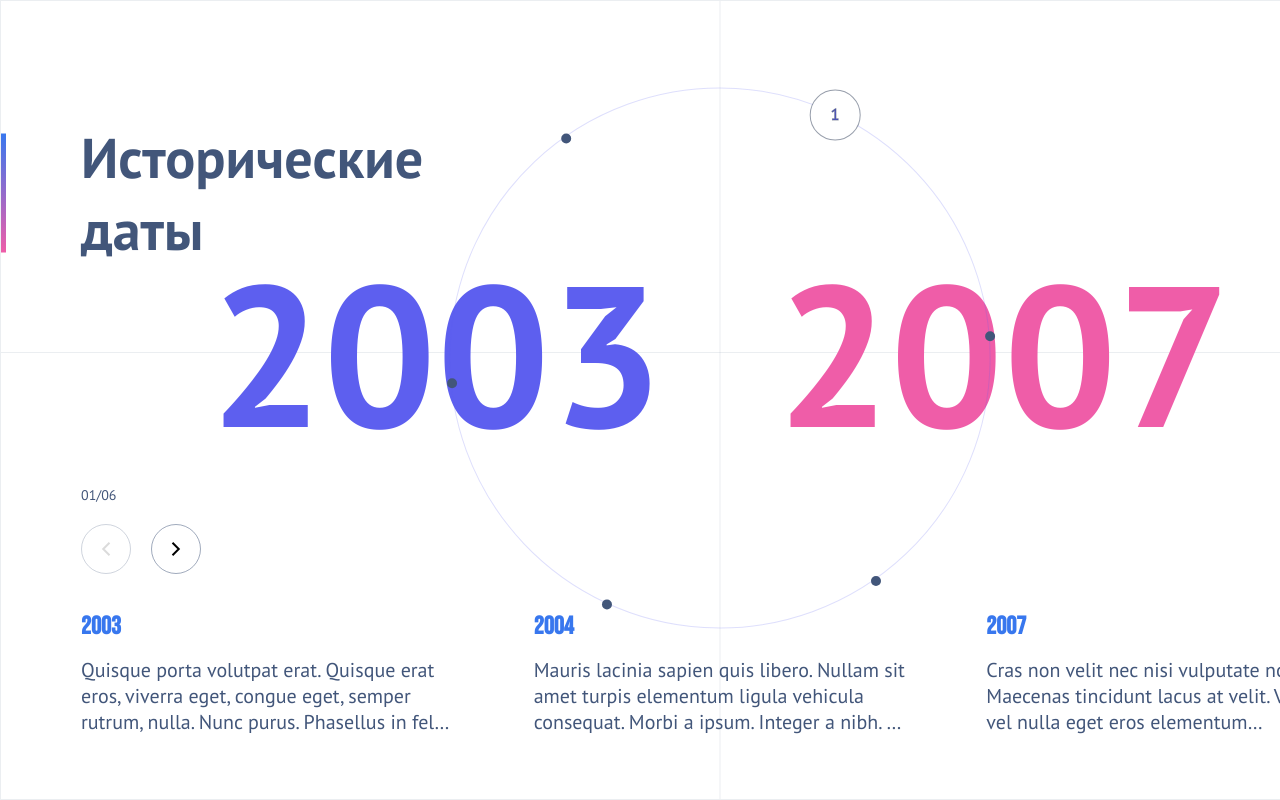
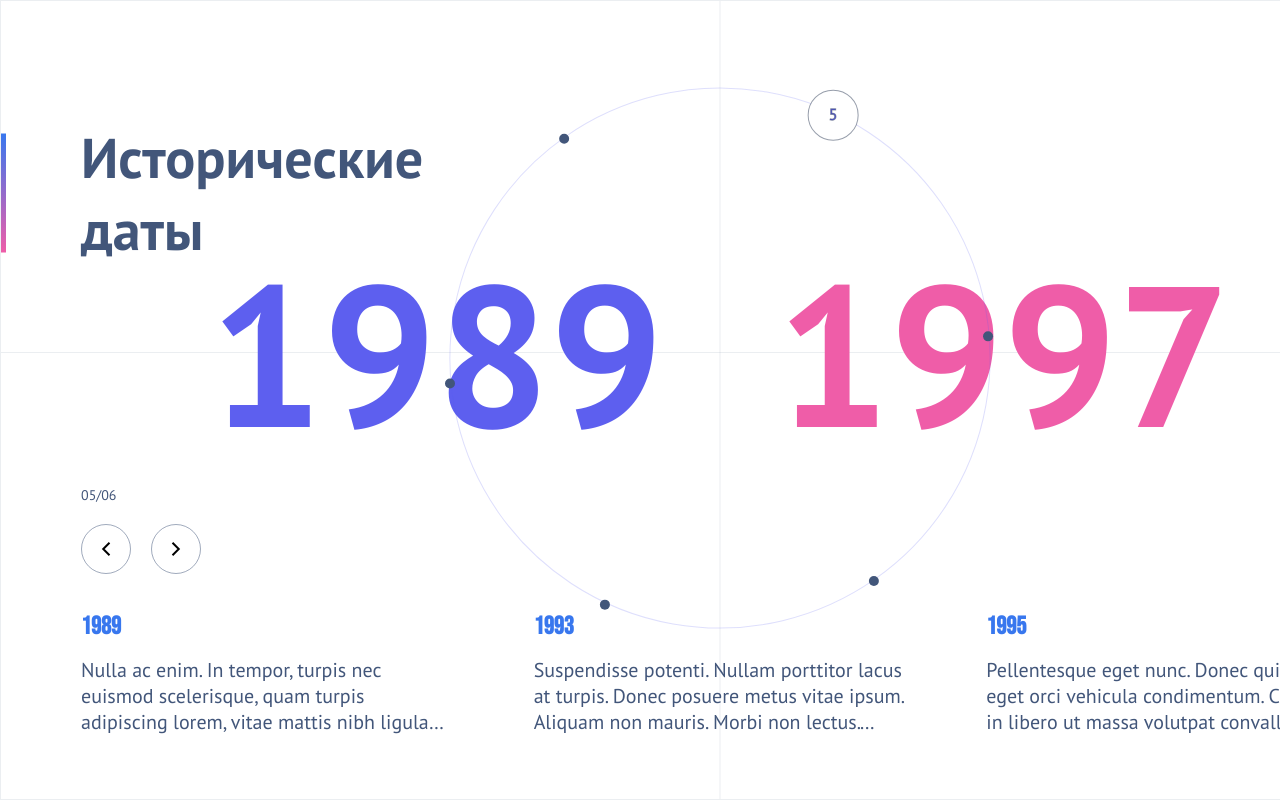
Before and after one commit to myavzur/only-slider, a React app: page / in a window 1280 px wide. Shown: the top 800 px of the page. Built offline with nearby package versions, Linux system fonts and the light colour scheme.

Commit message:
Default selected timelapse

```diff
--- a/src/components/app/app.tsx
+++ b/src/components/app/app.tsx
@@ -6,7 +6,7 @@ import { historicalTimelapses } from "./data";
 export const App = () => {
 	return (
 		<PageLayout>
-			<TimelapseSlider title="Исторические даты" timelapses={historicalTimelapses} />
+			<TimelapseSlider title="Исторические даты" timelapses={historicalTimelapses} defaultSelected={historicalTimelapses[4]} />
 		</PageLayout>
 	);
 };
--- a/src/components/timelapse-slider/props.interface.ts
+++ b/src/components/timelapse-slider/props.interface.ts
@@ -3,4 +3,5 @@ import { Timelapse } from "./interfaces";
 export interface TimelapseSliderProps {
 	title: string;
 	timelapses: Timelapse[];
+	defaultSelected?: Timelapse;
 }
--- a/src/components/timelapse-slider/timelapse-slider.tsx
+++ b/src/components/timelapse-slider/timelapse-slider.tsx
@@ -13,11 +13,19 @@ import { Navigation } from "./ui/navigation";
 import { EventSlide } from "./ui/event-slide";
 import { useGSAP } from "@gsap/react";
 
-export const TimelapseSlider: FC<TimelapseSliderProps> = ({title, timelapses}) => {
-	const [selectedTimelapse, setSelectedTimelapse] = useState(timelapses[0]);
+export const TimelapseSlider: FC<TimelapseSliderProps> = ({title, timelapses, defaultSelected}) => {
+	const [selectedTimelapse, setSelectedTimelapse] = useState(() => {
+		if (!defaultSelected) return timelapses[0];
+		return defaultSelected;
+	});
 
 	const [selectedTimelapseIndex, setSelectedTimelapseIndex] = useState(() => {
 		const index = timelapses.findIndex(({ id }) => id === selectedTimelapse.id);
+
+		if (index === -1) {
+			throw new Error(`Wrong Timelapse Slider configuration. Could not find timelapse with id ${selectedTimelapse.id} in timelapses array.`);
+		}
+
 		return index;
 	});
 
```
